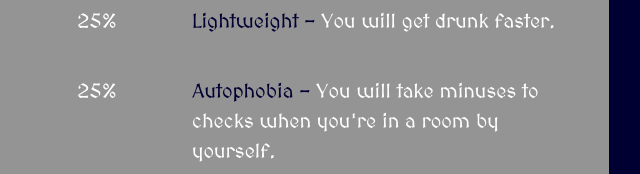
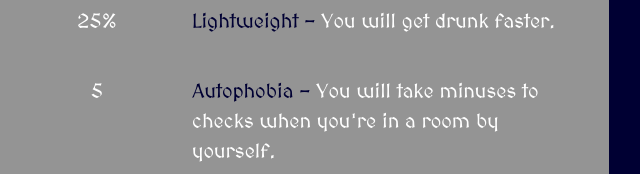
Before and after one commit to Zharwe/ardamarred, a plain HTML site: page game/merits.html in a window 1280 px wide. Shown: the part 2044-2218 px from the top of the page, 543-1183 px from the left. Drawn offline with nearby package versions, Linux system fonts and the light colour scheme.

Commit message:
Add files via upload

```diff
--- a/game/merits.html
+++ b/game/merits.html
@@ -370,7 +370,7 @@
             <span class="meritKeyword">Social Butterfly -</span> You will receive bonuses to checks when you’re in a room with at least 4 other people.
             </div>
             <div class="col-lg-2 col-md-2 col-sm-12" style="text-align:center;">
-                <span>25%</span>
+                <span>5</span>
             </div>
             <div class="col-lg-5 col-md-5 col-sm-12">
                 <span class="meritKeyword">Autophobia -</span> You will take minuses to checks when you're in a room by yourself.
```
